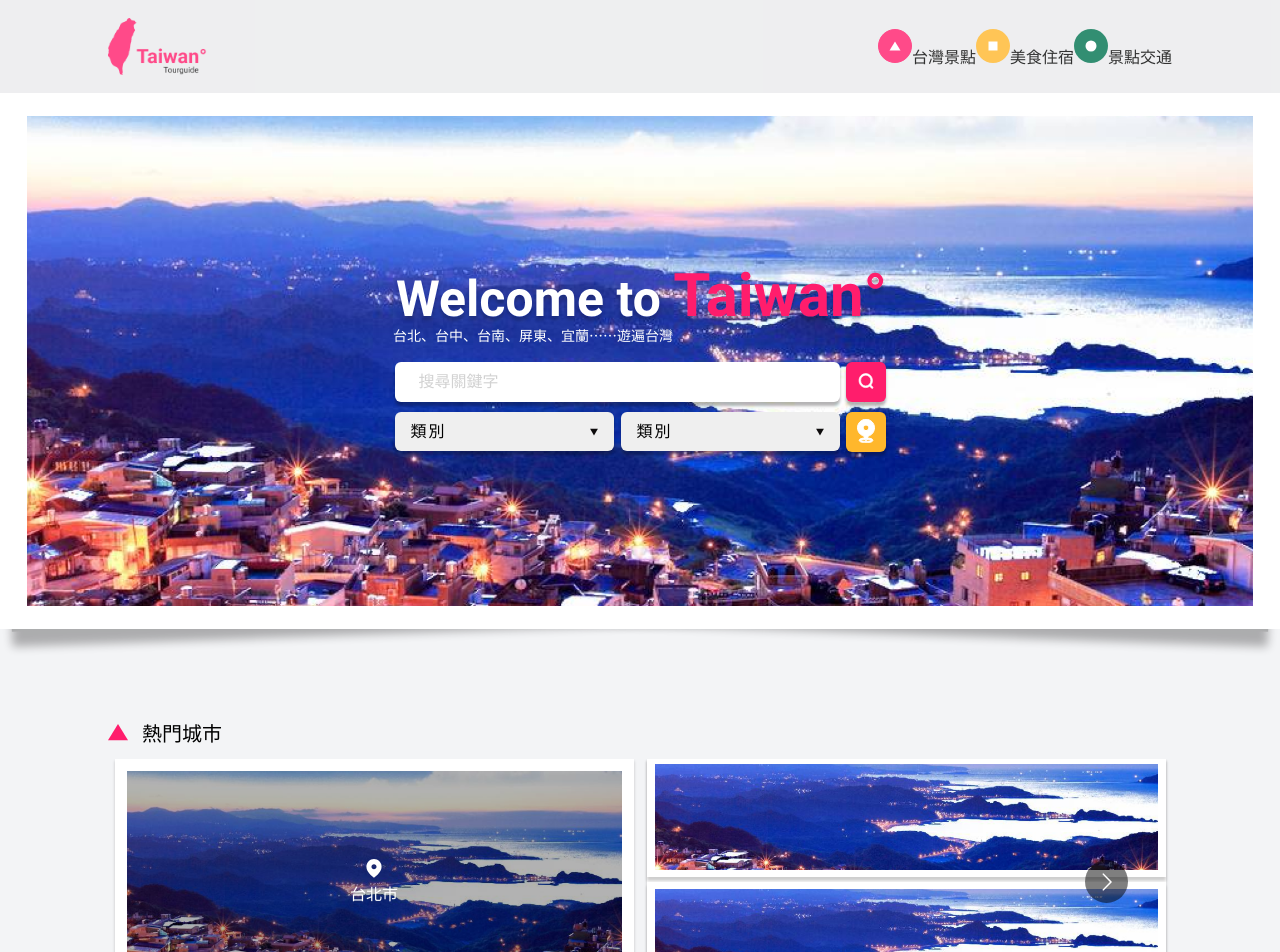
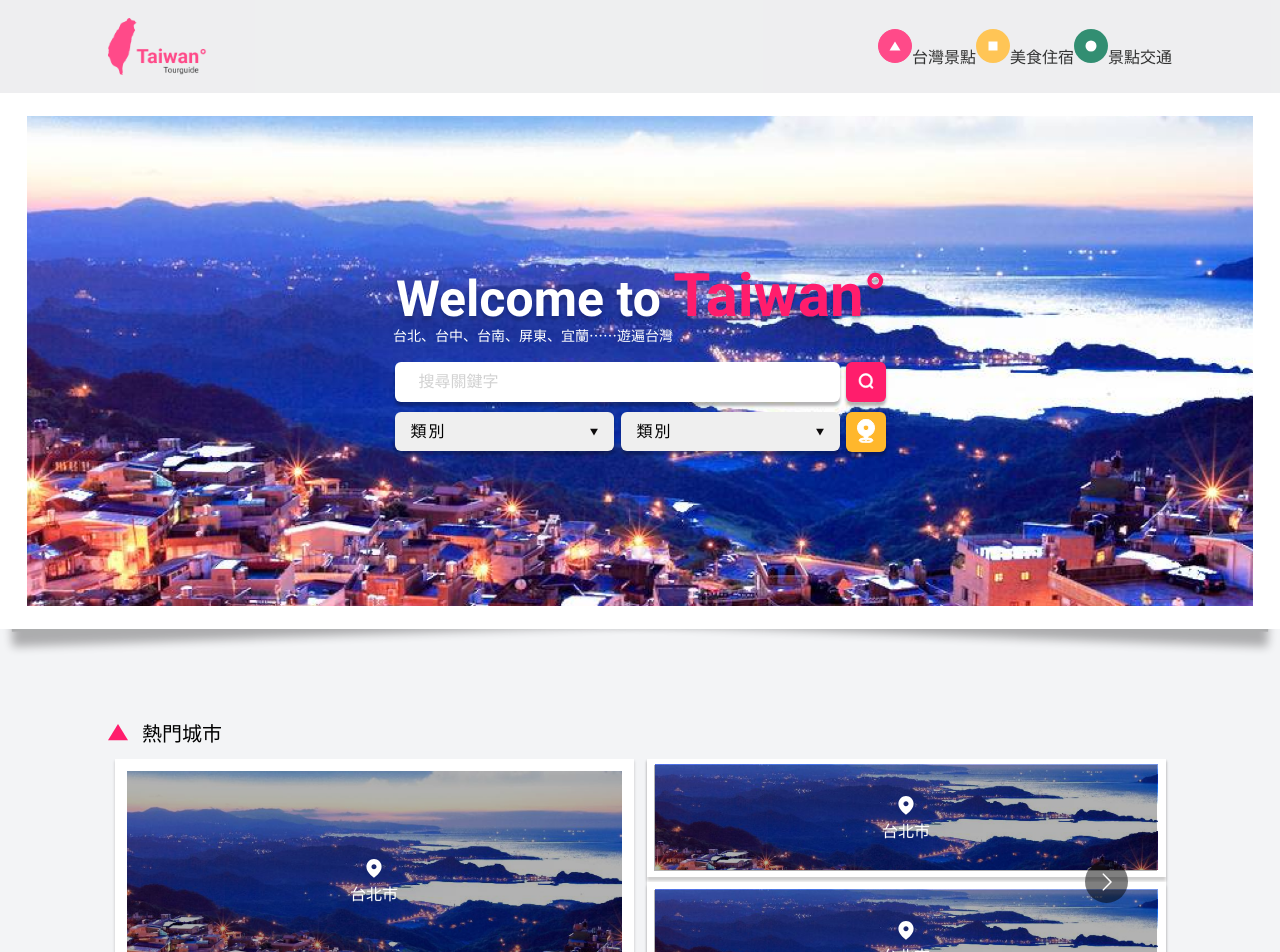
Before and after one commit to RuFrontEnd/Tour-Guide-Of-Taiwan-Attractions.io, a React (Create React App) app: page / in a window 1280 px wide. Shown: the top 952 px of the page. Built offline with nearby package versions, Linux system fonts and the light colour scheme.

Commit message:
create half board card layout

```diff
--- a/src/pages/Landing.js
+++ b/src/pages/Landing.js
@@ -123,9 +123,19 @@ const Landing = (props) => {
             <HotCityBoards>
               <HalfHotCityBoard>
                 <HotCityImg src={landing} />
+                <HalfHotCityInfo>
+                  <HotCityIcon />
+                  <HotCityName>台北市</HotCityName>
+                </HalfHotCityInfo>
+                <HalfHotCityMask />
               </HalfHotCityBoard>
               <HalfHotCityBoard>
                 <HotCityImg src={landing} />
+                <HalfHotCityInfo>
+                  <HotCityIcon />
+                  <HotCityName>台北市</HotCityName>
+                </HalfHotCityInfo>
+                <HalfHotCityMask />
               </HalfHotCityBoard>
             </HotCityBoards>
           </HotCitiy>
@@ -242,6 +252,20 @@ const Landing = (props) => {
   );
 };
 
+const HalfHotCityMask = styled.div`
+  background-color: black;
+  box-sizing: border-box;
+  position: absolute;
+  width: 100%;
+  height: 100%;
+  top: 8px;
+  left: 7px;
+  width: calc(100% - 16px);
+  height: calc(100% - 14px);
+  opacity: 0.3;
+  z-index: 1;
+`;
+
 const FoodCard = styled(CardSm)``;
 
 const HotFoodCardItems = styled.li`
@@ -282,6 +306,17 @@ const HotActivitiesCardItems = styled.li`
   }
 `;
 
+const HalfHotCityInfo = styled.div`
+  display: flex;
+  flex-direction: column;
+  align-items: center;
+  position: absolute;
+  z-index: 2;
+  top: 50%;
+  left: 50%;
+  transform: translate(-50%, -50%);
+`;
+
 const HotActivitiesCards = styled.ul`
   display: grid;
   grid-template-columns: repeat(2, 1fr);
@@ -292,10 +327,12 @@ const HotCityMask = styled.div`
   background-color: black;
   box-sizing: border-box;
   position: absolute;
+  top: 14px;
+  left: 12px;
   width: calc(100% - 24px);
   height: calc(100% - 28px);
   opacity: 0.3;
-  z-index: 0;
+  z-index: 1;
 `;
 
 const HotCityName = styled.p`
@@ -307,7 +344,7 @@ const HotCityInfo = styled.div`
   flex-direction: column;
   align-items: center;
   position: absolute;
-  z-index: 1;
+  z-index: 2;
   top: 50%;
   left: 50%;
   transform: translate(-50%, -50%);
@@ -324,12 +361,15 @@ const HotCityIcon = styled(Location)`
 `;
 
 const HotCityImg = styled.img`
+  position: relative;
+  z-index: 0;
   width: 100%;
   height: 100%;
   object-fit: cover;
 `;
 
 const HalfHotCityBoard = styled(Board)`
+  position: relative;
   width: 100%;
   height: 120px;
   padding: 7px 8px;
```
